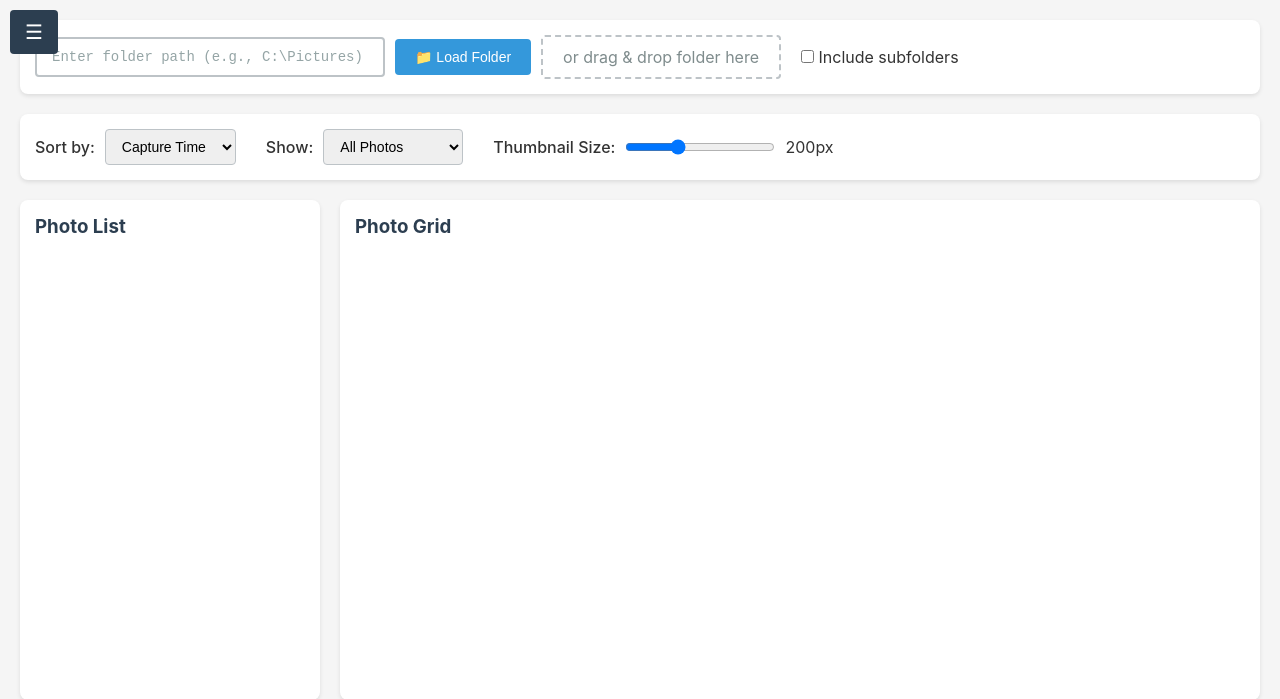
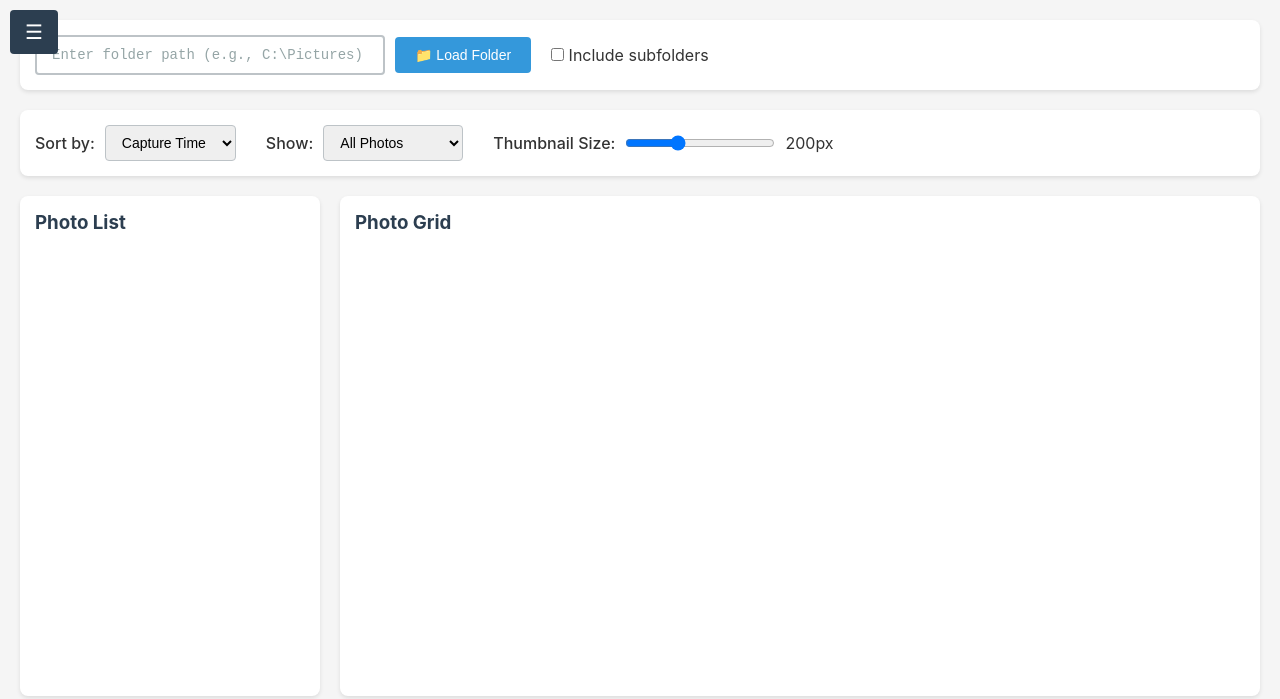
Before and after one commit to togarha/python_geotag, a FastAPI app: page / in a window 1280 px wide. Shown: the top 699 px of the page. Run offline with FastAPI, Linux system fonts and the light colour scheme; some libraries are stand-ins or nearby versions.

Commit message:
removed drag and drop option

```diff
--- a/static/app.js
+++ b/static/app.js
@@ -98,7 +98,6 @@ function initializeViews() {
 function initializeThumbnailsView() {
     const folderPathInput = document.getElementById('folder-path-input');
     const loadFolderBtn = document.getElementById('load-folder-btn');
-    const dropZone = document.getElementById('drop-zone');
     const recursiveCheckbox = document.getElementById('recursive-checkbox');
     const sortSelect = document.getElementById('sort-select');
     const filterSelect = document.getElementById('filter-select');
@@ -131,18 +130,6 @@ function initializeThumbnailsView() {
         });
     }
 
-    // Drag and drop
-    dropZone.addEventListener('dragover', (e) => {
-        e.preventDefault();
-        dropZone.classList.add('drag-over');
-    });
-
-    dropZone.addEventListener('dragleave', () => {
-        dropZone.classList.remove('drag-over');
-    });
-
-    dropZone.addEventListener('drop', handleFolderDrop);
-
     // Recursive checkbox
     recursiveCheckbox.addEventListener('change', () => {
         if (state.currentFolder) {
@@ -173,30 +160,6 @@ function initializeThumbnailsView() {
         sizeValue.textContent = `${state.thumbnailSize}px`;
         updateThumbnailSizes();
     });
-}
-
-async function handleFolderDrop(e) {
-    e.preventDefault();
-    const dropZone = document.getElementById('drop-zone');
-    dropZone.classList.remove('drag-over');
-
-    // Try to get folder path from dropped files
-    const files = Array.from(e.dataTransfer.files);
-    let folderPath = '';
-
-    if (files.length > 0 && files[0].path) {
-        // Extract folder path from first file
-        folderPath = files[0].path.replace(/[\\\/][^\\\/]+$/, '');
-    }
-
-    if (folderPath) {
-        const folderPathInput = document.getElementById('folder-path-input');
-        folderPathInput.value = folderPath;
-        const recursive = document.getElementById('recursive-checkbox').checked;
-        await scanFolder(folderPath, recursive);
-    } else {
-        alert('Could not determine folder path from dropped files.\nPlease type the folder path in the text field instead.');
-    }
 }
 
 async function scanFolder(folderPath, recursive) {
--- a/static/styles.css
+++ b/static/styles.css
@@ -190,27 +190,6 @@ body {
 .btn-danger:disabled {
     background: #bdc3c7;
     cursor: not-allowed;
-}
-
-/* Drop Zone */
-.drop-zone {
-    padding: 10px 20px;
-    border: 2px dashed #bdc3c7;
-    border-radius: 4px;
-    color: #7f8c8d;
-    cursor: pointer;
-    transition: all 0.3s;
-}
-
-.drop-zone:hover {
-    border-color: #3498db;
-    color: #3498db;
-}
-
-.drop-zone.drag-over {
-    border-color: #2ecc71;
-    background: #e8f8f5;
-    color: #27ae60;
 }
 
 /* Controls Bar */
--- a/templates/index.html
+++ b/templates/index.html
@@ -31,7 +31,6 @@
                 <div class="toolbar-group">
                     <input type="text" id="folder-path-input" class="folder-path-input" placeholder="Enter folder path (e.g., C:\Pictures)">
                     <button id="load-folder-btn" class="btn btn-primary">📁 Load Folder</button>
-                    <span id="drop-zone" class="drop-zone">or drag & drop folder here</span>
                 </div>
                 <div class="toolbar-group">
                     <label>
```
